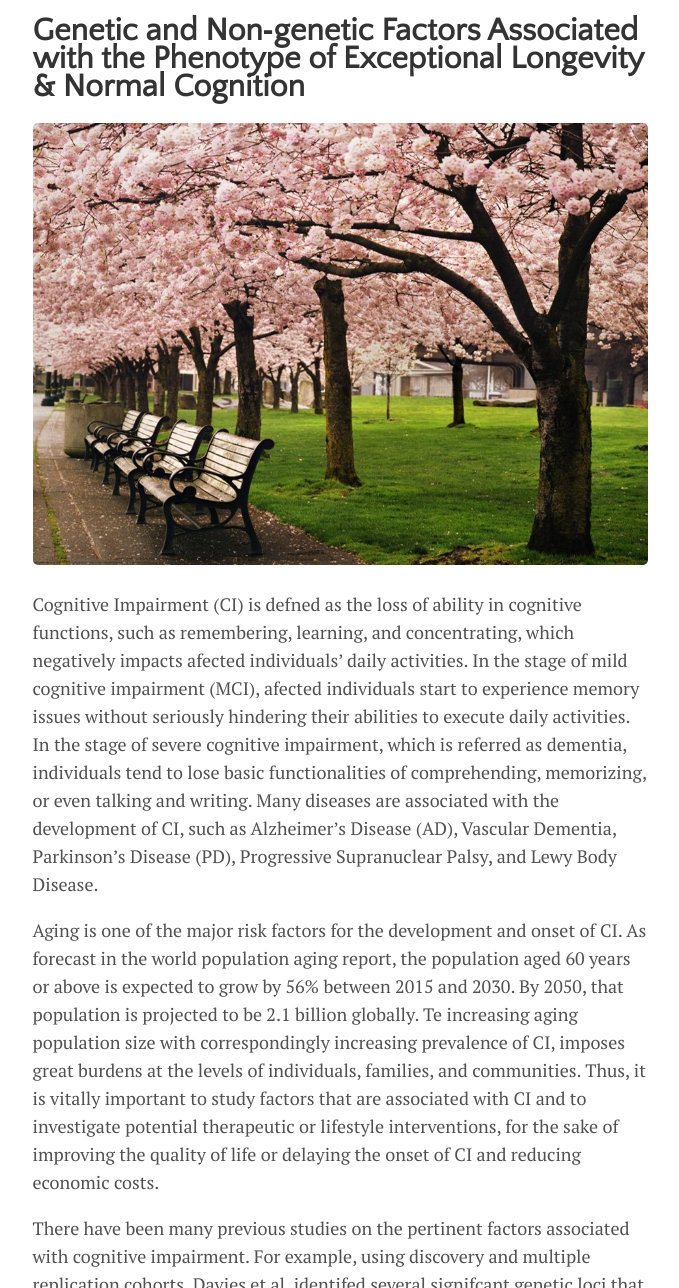
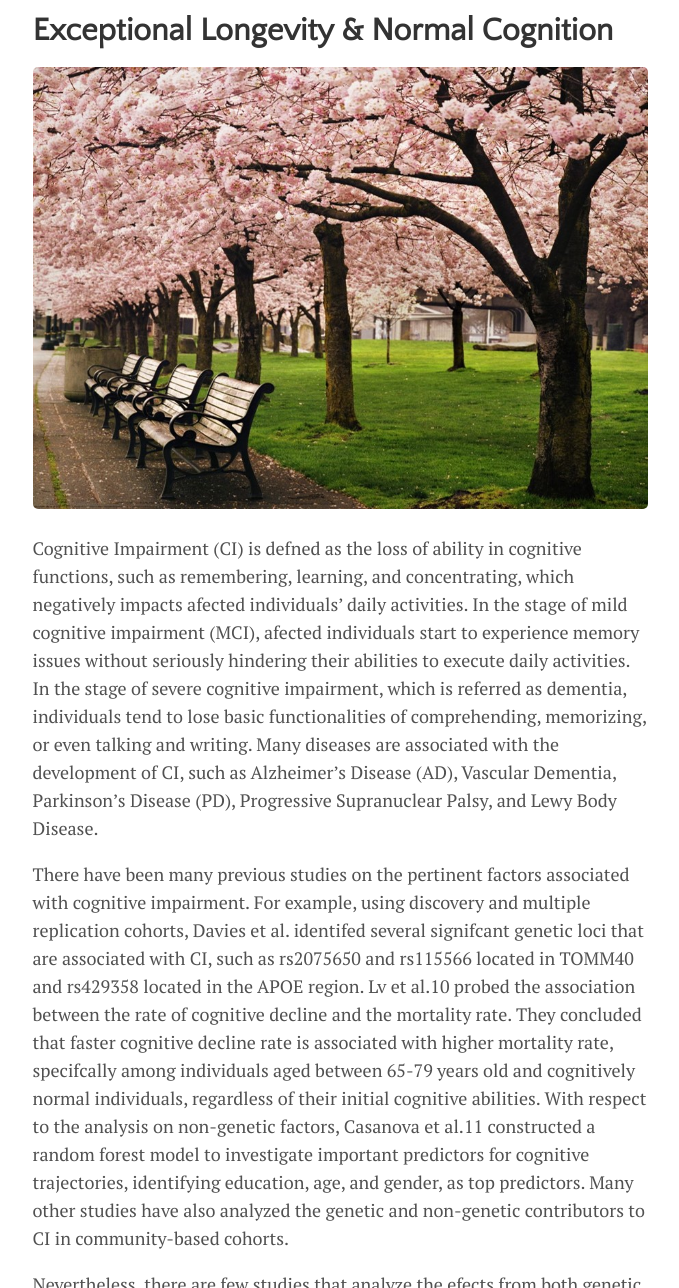
Before and after one commit to BeanHam/BeanHam.github.io, a Jekyll site: the page built from _posts/2020-01-01-longevity-cognition.md, in a window 1280 px wide and 1400 px high, cut to the strip 112-1400 px from the top of the window. Shown: the whole strip, without its empty margins (300-979 px from the left). Built offline with Jekyll 4.4.1, drawn with Linux system fonts in a browser that asks for light colours.

Commit message:
Update 2020-01-01-longevity-cognition.md

```diff
--- a/_posts/2020-01-01-longevity-cognition.md
+++ b/_posts/2020-01-01-longevity-cognition.md
@@ -1,6 +1,6 @@
 ---
 layout: post
-title: "Genetic and Non‑genetic Factors Associated with the Phenotype of Exceptional Longevity & Normal Cognition"
+title: "Exceptional Longevity & Normal Cognition"
 author: "Bin Han"
 categories: journal
 tags: [documentation, sample]
@@ -8,8 +8,6 @@ image: UW.jpg
 ---
 
 Cognitive Impairment (CI) is defned as the loss of ability in cognitive functions, such as remembering, learning, and concentrating, which negatively impacts afected individuals’ daily activities. In the stage of mild cognitive impairment (MCI), afected individuals start to experience memory issues without seriously hindering their abilities to execute daily activities. In the stage of severe cognitive impairment, which is referred as dementia, individuals tend to lose basic functionalities of comprehending, memorizing, or even talking and writing. Many diseases are associated with the development of CI, such as Alzheimer’s Disease (AD), Vascular Dementia, Parkinson’s Disease (PD), Progressive Supranuclear Palsy, and Lewy Body Disease.
-
-Aging is one of the major risk factors for the development and onset of CI. As forecast in the world population aging report, the population aged 60 years or above is expected to grow by 56% between 2015 and 2030. By 2050, that population is projected to be 2.1 billion globally. Te increasing aging population size with correspondingly increasing prevalence of CI, imposes great burdens at the levels of individuals, families, and communities. Thus, it is vitally important to study factors that are associated with CI and to investigate potential therapeutic or lifestyle interventions, for the sake of improving the quality of life or delaying the onset of CI and reducing economic costs.
 
 There have been many previous studies on the pertinent factors associated with cognitive impairment. For example, using discovery and multiple replication cohorts, Davies et al. identifed several signifcant genetic loci that are associated with CI, such as rs2075650 and rs115566 located in TOMM40 and rs429358 located in the APOE region. Lv et al.10 probed the association between the rate of cognitive decline and the mortality rate. They concluded that faster cognitive decline rate is associated with higher mortality rate, specifcally among individuals aged between 65-79 years old and cognitively normal individuals, regardless of their initial cognitive abilities. With respect to the analysis on non-genetic factors, Casanova et al.11 constructed a random forest model to investigate important predictors for cognitive trajectories, identifying education, age, and gender, as top predictors. Many other studies have also analyzed the genetic and non-genetic contributors to CI in community-based cohorts.
 
```
